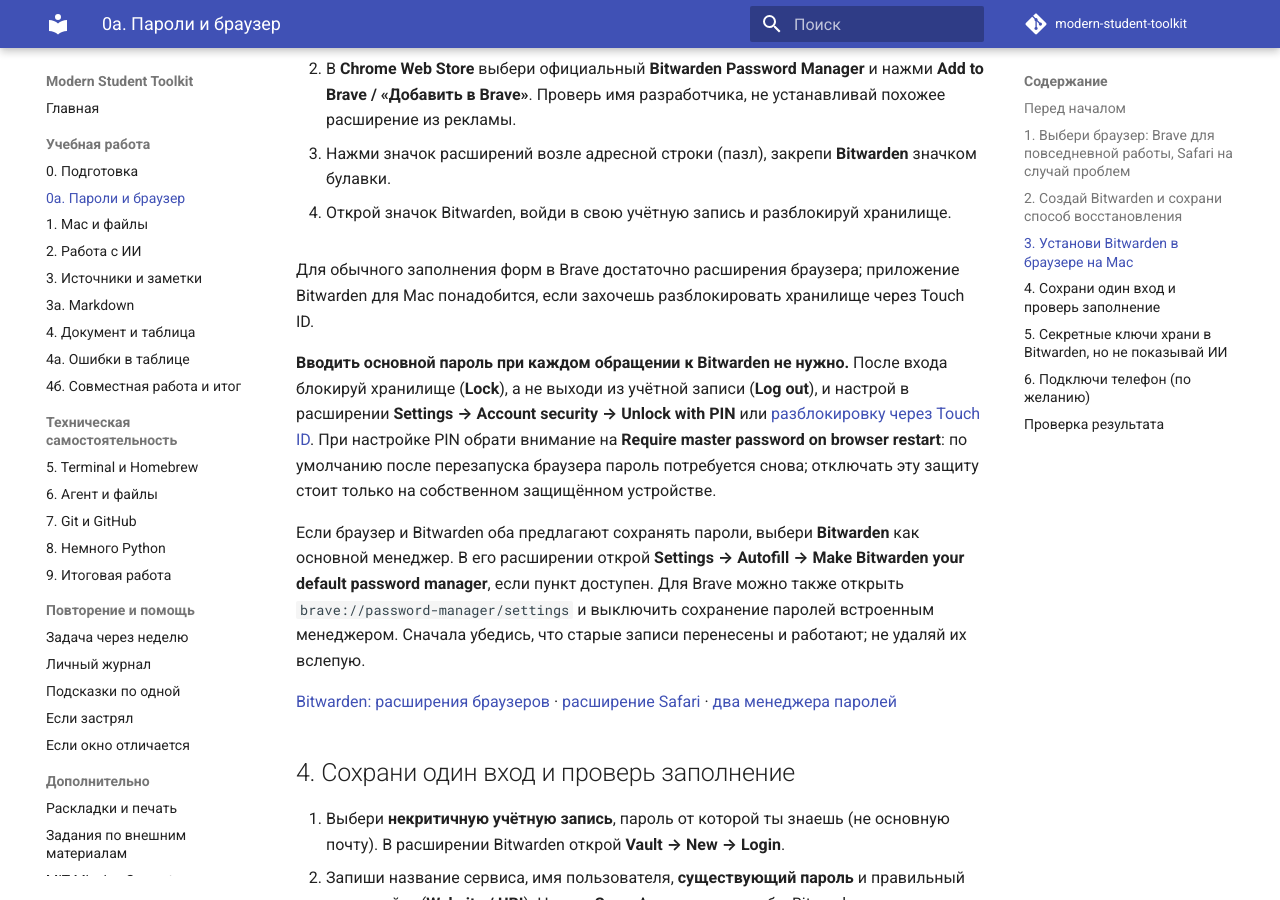
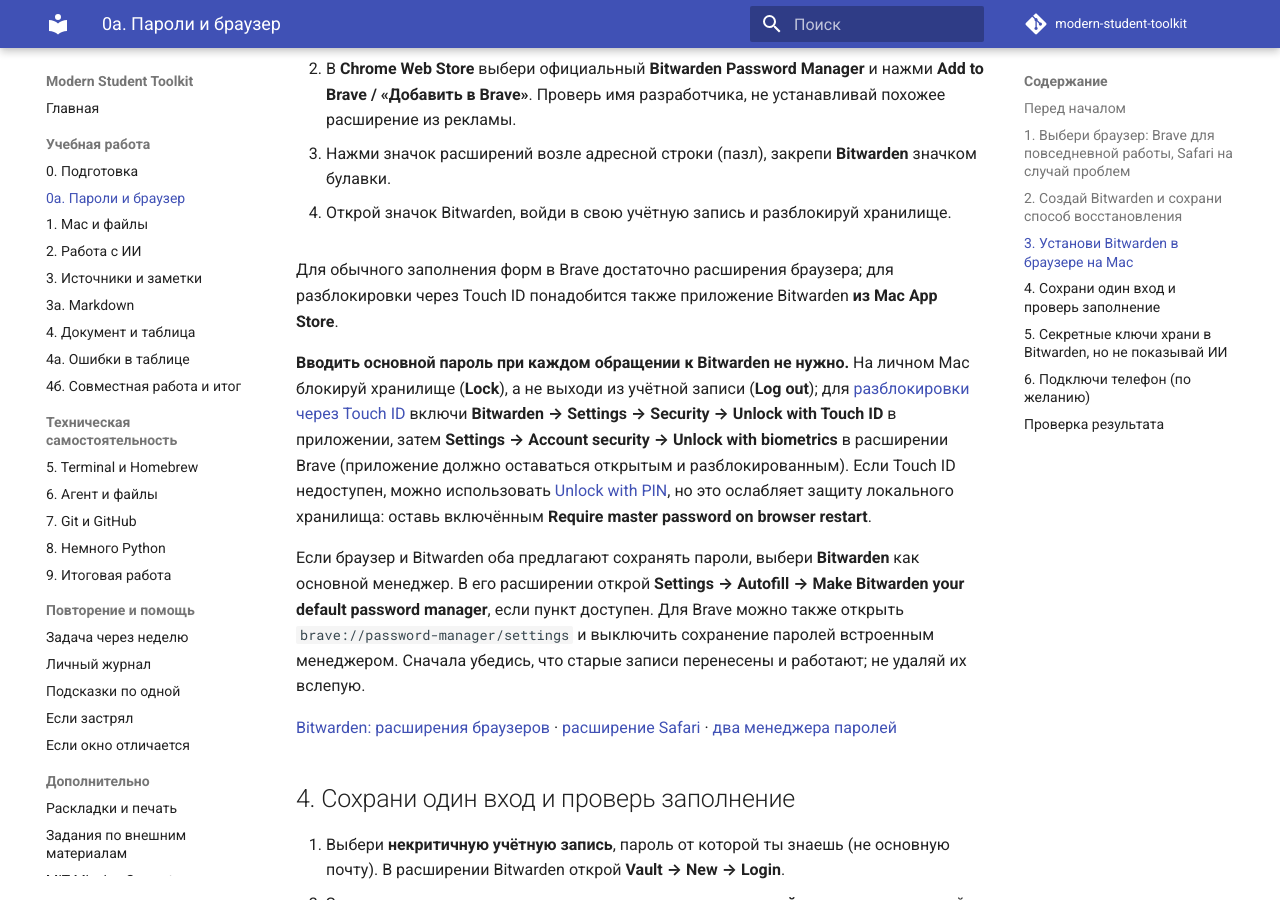
Before and after one commit to pavelkrotkov/modern-student-toolkit, an MkDocs documentation site: the page built from docs/00a-passwords-browser.md, in a window 1280 px wide and 900 px high, scrolled down 2278 px. Built offline with MkDocs 1.6.1 and Material for MkDocs 9.7.7, drawn with Linux system fonts in a browser that asks for light colours; comment, search, counter and statistics services are not loaded; some of the changed text lies outside the part shown.

Commit message:
docs: align master password and unlock advice with expert guidance

```diff
--- a/docs/00a-passwords-browser.md
+++ b/docs/00a-passwords-browser.md
@@ -31,7 +31,7 @@
 **Bitwarden** — отдельное зашифрованное хранилище паролей, кодов восстановления и других секретов. Оно синхронизируется между твоими устройствами. Начать можно с бесплатной учётной записи.
 
 1. Перейди на [официальный сайт Bitwarden](https://bitwarden.com/) и выбери создание бесплатной учётной записи. Используй **свою доступную почту**.
-2. Придумай **основной пароль** (master password), который сможешь запомнить и набрать: например, **четыре случайно выбранных несвязанных слова** или собственную длинную необычную фразу; можно взять первые буквы длинного придуманного предложения, если результат остаётся достаточно длинным (ориентир — от 16 знаков). Используй его **только для Bitwarden**: длина и непредсказуемость важнее замен вроде `o→0` или необычных заглавных букв; избегай известных цитат и личных данных.
+2. Для **основного пароля** (master password) выбери длинный, **уникальный** секрет, который сможешь запомнить и набрать: например, несколько несвязанных слов, случайно выбранных [генератором Bitwarden](https://bitwarden.com/password-generator/) (режим **Passphrase**), или более компактную комбинацию первых букв собственного длинного, необычного предложения. Стойкость второго способа труднее оценить; избегай известных цитат, имён, дат и шаблонных замен вроде `o→0`, а основной пароль **не используй на других сайтах**.
 3. **Сохрани основной пароль вне Bitwarden**, например на бумаге в надёжном месте. Не помещай единственную копию внутрь этого же хранилища. Если забыть основной пароль, Bitwarden обычно не сможет его восстановить.
 4. В веб-хранилище открой **Settings → Security → Two-step login** и включи дополнительную проверку входа доступным тебе способом. **Код восстановления самого Bitwarden сохрани отдельно от Bitwarden и потеряемого телефона**, например рядом с бумажной записью основного пароля в защищённом месте. Этот код помогает при потере второго фактора, **но не заменяет основной пароль**.
 
@@ -57,9 +57,9 @@
     3. В Safari открой **Safari → Settings → Extensions**, отметь **Bitwarden** и подтверди включение (**Turn On**). Разрешения расширения проверь в системном диалоге.
     4. Открой значок Bitwarden в Safari и проверь вход. **Расширение Safari поставляется с приложением из Mac App Store**; версия Bitwarden, установленная с сайта через файл `.dmg`, не добавляет это расширение в современный Safari.
 
-Для обычного заполнения форм в Brave достаточно расширения браузера; приложение Bitwarden для Mac понадобится, если захочешь разблокировать хранилище через Touch ID.
+Для обычного заполнения форм в Brave достаточно расширения браузера; для разблокировки через Touch ID понадобится также приложение Bitwarden **из Mac App Store**.
 
-**Вводить основной пароль при каждом обращении к Bitwarden не нужно.** После входа блокируй хранилище (**Lock**), а не выходи из учётной записи (**Log out**), и настрой в расширении **Settings → Account security → Unlock with PIN** или [разблокировку через Touch ID](https://bitwarden.com/help/biometrics/). При настройке PIN обрати внимание на **Require master password on browser restart**: по умолчанию после перезапуска браузера пароль потребуется снова; отключать эту защиту стоит только на собственном защищённом устройстве.
+**Вводить основной пароль при каждом обращении к Bitwarden не нужно.** На личном Mac блокируй хранилище (**Lock**), а не выходи из учётной записи (**Log out**); для [разблокировки через Touch ID](https://bitwarden.com/help/biometrics/) включи **Bitwarden → Settings → Security → Unlock with Touch ID** в приложении, затем **Settings → Account security → Unlock with biometrics** в расширении Brave (приложение должно оставаться открытым и разблокированным). Если Touch ID недоступен, можно использовать [Unlock with PIN](https://bitwarden.com/help/unlock-with-pin/), но это ослабляет защиту локального хранилища: оставь включённым **Require master password on browser restart**.
 
 Если браузер и Bitwarden оба предлагают сохранять пароли, выбери **Bitwarden** как основной менеджер. В его расширении открой **Settings → Autofill → Make Bitwarden your default password manager**, если пункт доступен. Для Brave можно также открыть `brave://password-manager/settings` и выключить сохранение паролей встроенным менеджером. Сначала убедись, что старые записи перенесены и работают; не удаляй их вслепую.
 
```
